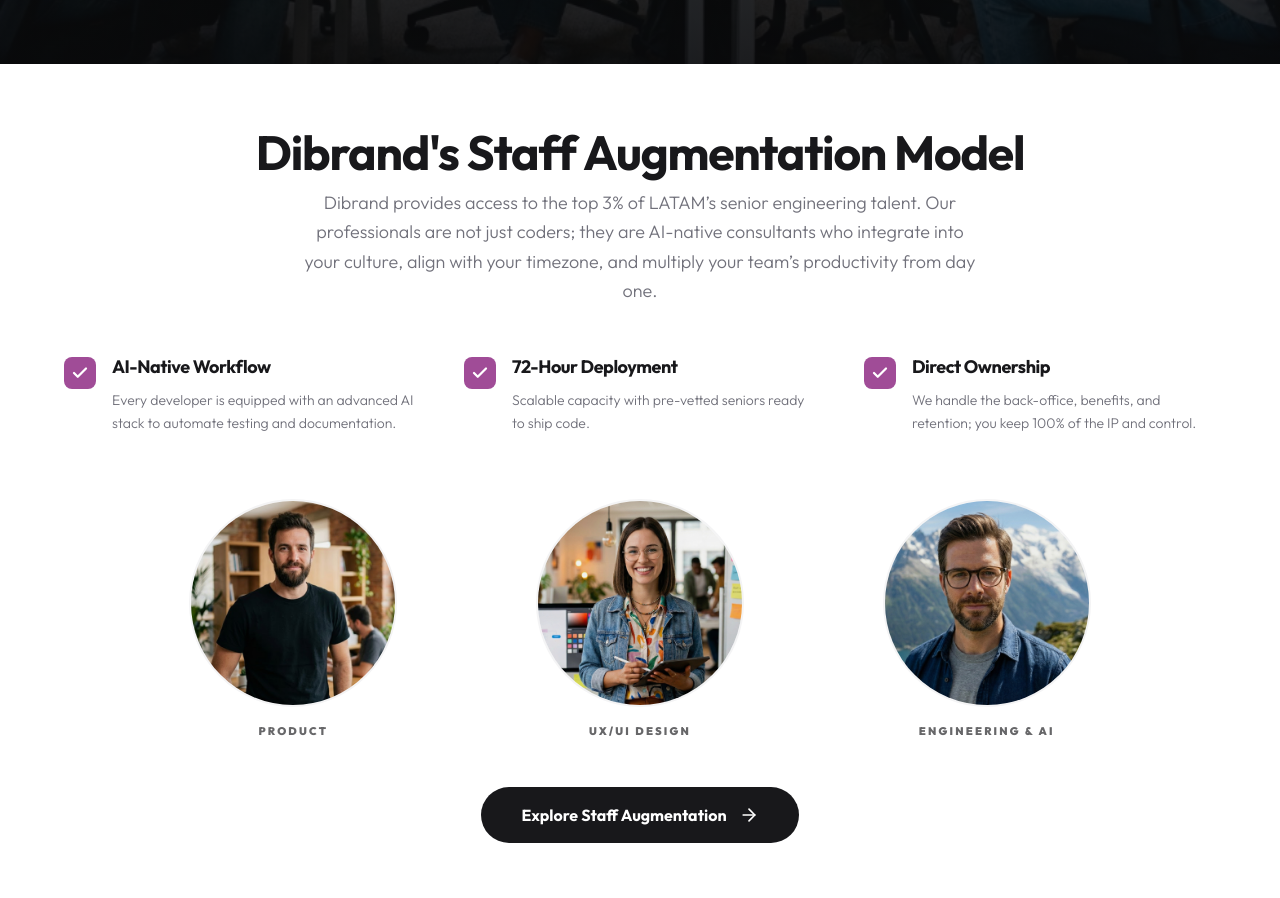
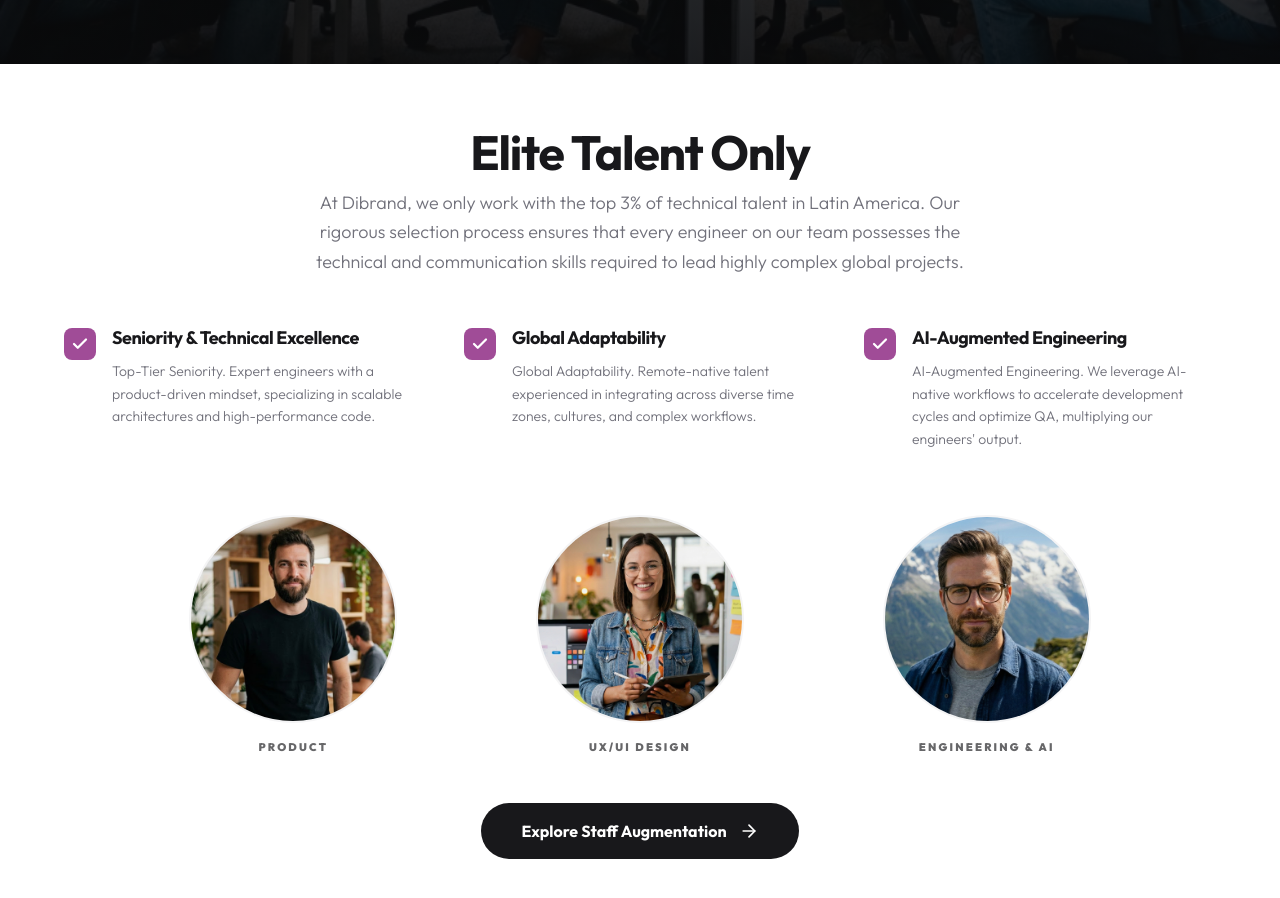
Before and after one commit to dibrand-dev/dibrand-redesign, a Next.js app: page /en in a window 1280 px wide. Shown: the part 800-1698 px from the top of the page. Built offline with nearby package versions, Linux system fonts and the light colour scheme; no server answers; the database is empty.

Commit message:
feat: update Staff Augmentation section with 'Elite Talent Only' messaging

```diff
--- a/app/[lang]/page.tsx
+++ b/app/[lang]/page.tsx
@@ -107,7 +107,7 @@ export default async function Home(props: { params: Promise<{ lang: "en" | "es"
         <HeroSection dict={dict.home} />
 
         {/* 2. Sección Staffing (Strategic Talent Integration) */}
-        <StaffAugmentationTeaser dict={dict.home} />
+        <StaffAugmentationTeaser dict={dict.home} lang={params.lang} />
 
         {/* 3. Engineering Excellence (Dual Focus) */}
         <EngineeringExcellence dict={dict.home} lang={params.lang} />
--- a/components/home/StaffAugmentationTeaser.tsx
+++ b/components/home/StaffAugmentationTeaser.tsx
@@ -15,6 +15,7 @@ interface StaffAugmentationTeaserProps {
             cta: string;
         };
     };
+    lang: string;
 }
 
 const teamRoles = [
@@ -32,7 +33,7 @@ const teamRoles = [
     }
 ];
 
-export default function StaffAugmentationTeaser({ dict }: StaffAugmentationTeaserProps) {
+export default function StaffAugmentationTeaser({ dict, lang }: StaffAugmentationTeaserProps) {
     const { title, subtitle, pillars, cta } = dict.staffAugmentationTeaser;
 
     return (
@@ -98,7 +99,7 @@ export default function StaffAugmentationTeaser({ dict }: StaffAugmentationTease
                 {/* 4. Call to Action (CTA) - Closer to gallery */}
                 <div className="flex justify-center">
                     <Link
-                        href="/staff-augmentation"
+                        href={`/${lang}/staff-augmentation`}
                         className="inline-flex items-center gap-3 px-10 py-4 bg-zinc-900 text-white font-bold text-base rounded-full hover:bg-black hover:-translate-y-1 active:scale-95 transition-all duration-300 group"
                     >
                         <span>{cta}</span>
--- a/dictionaries/en.json
+++ b/dictionaries/en.json
@@ -98,20 +98,20 @@
             "subtitle": "Dibrand is the strategic partner for companies seeking excellence in software engineering."
         },
         "staffAugmentationTeaser": {
-            "title": "Dibrand's Staff Augmentation Model",
-            "subtitle": "Dibrand provides access to the top 3% of LATAM’s senior engineering talent. Our professionals are not just coders; they are AI-native consultants who integrate into your culture, align with your timezone, and multiply your team’s productivity from day one.",
+            "title": "Elite Talent Only",
+            "subtitle": "At Dibrand, we only work with the top 3% of technical talent in Latin America. Our rigorous selection process ensures that every engineer on our team possesses the technical and communication skills required to lead highly complex global projects.",
             "pillars": [
                 {
-                    "title": "AI-Native Workflow",
-                    "desc": "Every developer is equipped with an advanced AI stack to automate testing and documentation."
+                    "title": "Seniority & Technical Excellence",
+                    "desc": "Top-Tier Seniority. Expert engineers with a product-driven mindset, specializing in scalable architectures and high-performance code."
                 },
                 {
-                    "title": "72-Hour Deployment",
-                    "desc": "Scalable capacity with pre-vetted seniors ready to ship code."
+                    "title": "Global Adaptability",
+                    "desc": "Global Adaptability. Remote-native talent experienced in integrating across diverse time zones, cultures, and complex workflows."
                 },
                 {
-                    "title": "Direct Ownership",
-                    "desc": "We handle the back-office, benefits, and retention; you keep 100% of the IP and control."
+                    "title": "AI-Augmented Engineering",
+                    "desc": "AI-Augmented Engineering. We leverage AI-native workflows to accelerate development cycles and optimize QA, multiplying our engineers' output."
                 }
             ],
             "cta": "Explore Staff Augmentation"
--- a/dictionaries/es.json
+++ b/dictionaries/es.json
@@ -98,20 +98,20 @@
             "subtitle": "Dibrand es el socio estratégico de las empresas que buscan excelencia en ingeniería de software."
         },
         "staffAugmentationTeaser": {
-            "title": "Modelo de Staff Augmentation de Dibrand",
-            "subtitle": "Dibrand permite acceder al top 3% del talento senior de ingeniería de LATAM. Nuestros profesionales no son solo programadores; son consultores nativos en IA que se integran a tu cultura, se alinean con tu zona horaria y multiplican la productividad de tu equipo desde el primer día.",
+            "title": "Elite Talent Only",
+            "subtitle": "En Dibrand, solo trabajamos con el top 3% de talento técnico en Latinoamérica. Nuestro riguroso proceso de selección asegura que cada ingeniero en nuestro equipo tenga la capacidad técnica y comunicativa para liderar proyectos globales de alta complejidad.",
             "pillars": [
                 {
-                    "title": "Workflow Nativo en IA",
-                    "desc": "Cada desarrollador está equipado con un stack de IA avanzado para automatizar pruebas y documentación."
+                    "title": "Seniority de Alto Nivel",
+                    "desc": "Ingenieros expertos con mentalidad de producto, especializados en arquitecturas escalables y código de alto rendimiento."
                 },
                 {
-                    "title": "Despliegue en 72 Horas",
-                    "desc": "Capacidad escalable con seniors pre-validados listos para entregar código."
+                    "title": "Adaptabilidad Global",
+                    "desc": "Talento nativo remoto con experiencia integrándose en diversos husos horarios, culturas y flujos de trabajo complejos."
                 },
                 {
-                    "title": "Propiedad Directa",
-                    "desc": "Nosotros gestionamos el back-office, beneficios y retención; tú conservas el 100% de la propiedad intelectual y el control."
+                    "title": "Ingeniería Potenciada por IA",
+                    "desc": "Potenciamos el desarrollo con flujos de trabajo nativos de IA para acelerar ciclos de entrega y optimizar el QA, multiplicando el rendimiento."
                 }
             ],
             "cta": "Explorar Staff Augmentation"
```
